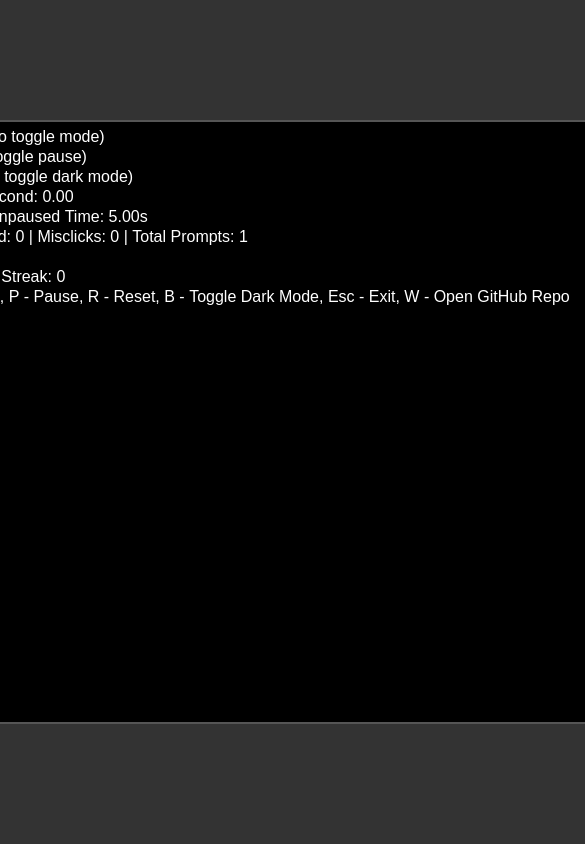
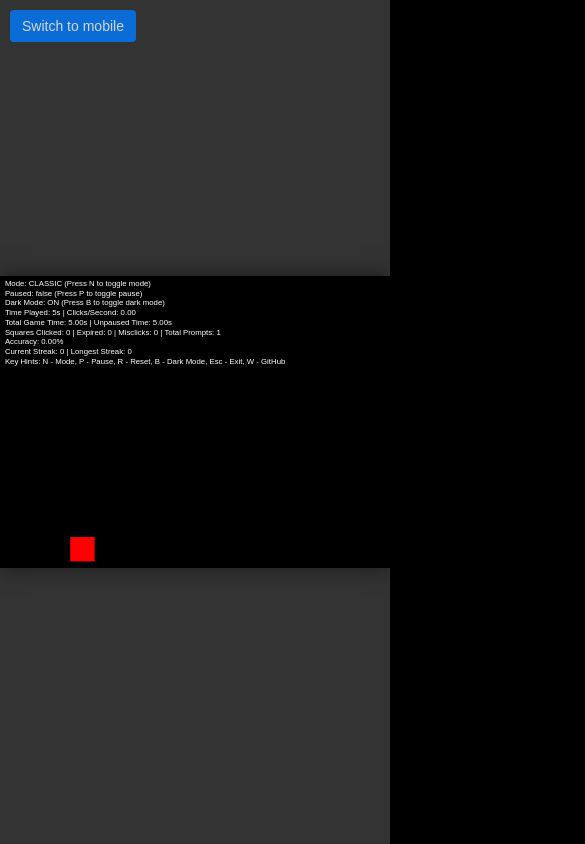
Before and after one commit to pemmyz/js_reactiongame, a plain HTML site: page js_reactiongame.html in a window 390 px wide. Shown: the top 844 px of the page, 585 px wide, since content can reach past the window. Drawn offline with Linux system fonts and the light colour scheme.

Commit message:
added mobile mode to full screen

```diff
--- a/js_reactiongame.html
+++ b/js_reactiongame.html
@@ -3,27 +3,37 @@
 <head>
   <meta charset="UTF-8">
   <title>Browser Reaction Game</title>
+  <meta name="viewport" content="width=device-width, initial-scale=1.0, user-scalable=no">
   <style>
-    body {
+    body, html {
       margin: 0;
       overflow: hidden;
-      background: #333;
+      background: #000; /* Black background for fullscreen letterboxing */
+      width: 100vw;
+      height: 100vh;
     }
     #container {
       display: flex;
       align-items: center;
       justify-content: center;
-      height: 100vh;
+      height: 100%;
+      width: 100%;
+      box-sizing: border-box;
+      background: #333;
     }
     .side-buttons {
       display: flex;
       flex-direction: column;
       gap: 10px;
       margin: 0 10px;
+      flex-shrink: 0;
+      z-index: 2;
     }
     canvas {
-      border: 2px solid #555;
+      /* The canvas will be sized by JS, but this helps it fit its container */
+      display: block; /* Removes bottom margin */
       background: #000;
+      box-shadow: 0 0 20px rgba(0,0,0,0.5);
     }
     button {
       padding: 8px 12px;
@@ -38,9 +48,39 @@
     button:hover {
       background: #777;
     }
+
+    /* Top Left Mobile Button */
+    #mobileBtn {
+      position: fixed;
+      top: 10px;
+      left: 10px;
+      z-index: 9999;
+      background: #007bff;
+      opacity: 0.8;
+    }
+    #mobileBtn:hover {
+      opacity: 1;
+      background: #0056b3;
+    }
+
+    /* --- FULLSCREEN / MOBILE MODE CSS --- */
+    /* When the body or html is in fullscreen mode: */
+    :fullscreen #container, ::-webkit-full-screen #container {
+        background: #000; /* Black background for letterboxing */
+    }
+
+    /* Hide side buttons in fullscreen to give canvas maximum space */
+    :fullscreen .side-buttons, ::-webkit-full-screen .side-buttons {
+        display: none;
+    }
+
+    /* JS now handles canvas scaling, so specific fullscreen canvas CSS is not needed */
   </style>
 </head>
 <body>
+
+  <button id="mobileBtn" onclick="goFull()">Switch to mobile</button>
+
   <div id="container">
     <div class="side-buttons">
       <button id="btnMode">Mode (N)</button>
@@ -50,7 +90,7 @@
       <button id="btnExit">Exit (Esc)</button>
       <button id="btnGitHub">GitHub (W)</button>
     </div>
-    <canvas id="gameCanvas" width="800" height="600"></canvas>
+    <canvas id="gameCanvas"></canvas> <!-- REMOVED fixed width/height attributes -->
     <div class="side-buttons">
       <button id="btnModeR">Mode (N)</button>
       <button id="btnPauseR">Pause (P)</button>
@@ -60,10 +100,23 @@
       <button id="btnGitHubR">GitHub (W)</button>
     </div>
   </div>
+
   <script>
+    // --- Fullscreen Scripts ---
+    function goFull() {
+      const el = document.documentElement;
+      if (el.requestFullscreen) {
+        el.requestFullscreen();
+      } else if (el.webkitRequestFullscreen) { // older Android/Safari fallback
+        el.webkitRequestFullscreen();
+      }
+    }
+
+
+
     // --- Constants ---
-    const WIDTH = 800;
-    const HEIGHT = 600;
+    const WIDTH = 800;  // Native game width
+    const HEIGHT = 600; // Native game height
     const SQUARE_SIZE = 50;
     const MAX_SQUARES = 10;
     const TIME_LIMIT = 5;
@@ -73,45 +126,29 @@
     const BLACK = "#000000";
     const RED = "#FF0000";
 
+    // --- Canvas and Scaling Setup ---
+    const canvas = document.getElementById("gameCanvas");
+    const ctx = canvas.getContext("2d");
+    const container = document.getElementById("container");
+
+    // Global transform variable
+    let scale = 1;
+
     // --- Date Check ---
     const today = new Date();
     const isAprilFools = today.getMonth() === 3 && today.getDate() === 1;
 
     // --- State Variables ---
-    let mode = "classic";
-    let paused = false;
-    let running = true;
-    let darkMode = true;
-
-    let squares = [];
-    let squaresClicked = 0;
-    let squaresExpired = 0;
-    let misclicks = 0;
-    let totalPrompts = 0;
-
-    let reactionTimes = [];
-    let currentStreak = 0;
-    let longestStreak = 0;
-
-    let startTime = getTime();
-    let unpausedTime = 0;
-    let lastFrameTime = getTime();
-
-    let followMode = false;
-    let followModeThreshold = isAprilFools ? (Math.floor(Math.random() * 16) + 10) : null;
-    let afPauseMode = false;
-    let afDisabled = false;
-
+    let mode = "classic", paused = false, running = true, darkMode = true;
+    let squares = [], squaresClicked = 0, squaresExpired = 0, misclicks = 0, totalPrompts = 0;
+    let reactionTimes = [], currentStreak = 0, longestStreak = 0;
+    let startTime = getTime(), unpausedTime = 0, lastFrameTime = getTime();
+    let followMode = false, followModeThreshold = isAprilFools ? (Math.floor(Math.random() * 16) + 10) : null;
+    let afPauseMode = false, afDisabled = false;
     let mousePos = { x: 0, y: 0 };
 
-    // --- Canvas Setup ---
-    const canvas = document.getElementById("gameCanvas");
-    const ctx = canvas.getContext("2d");
-
     // --- Helpers ---
-    function getTime() {
-      return performance.now() / 1000;
-    }
+    function getTime() { return performance.now() / 1000; }
 
     function resetGame() {
       squares = [];
@@ -122,14 +159,11 @@
       reactionTimes = [];
       currentStreak = 0;
       longestStreak = 0;
-
       startTime = getTime();
       unpausedTime = 0;
       lastFrameTime = getTime();
-
       paused = false;
       afPauseMode = false;
-
       if (!afDisabled && isAprilFools) {
         followMode = false;
         followModeThreshold = Math.floor(Math.random() * 16) + 10;
@@ -219,7 +253,11 @@
         lines.push(`Std Dev: ${stats.stdev.toFixed(2)}s | 25th: ${stats.p25.toFixed(2)}s | 75th: ${stats.p75.toFixed(2)}s`);
       }
 
-      lines.push("Key Hints: N - Toggle Mode, P - Pause, R - Reset, B - Toggle Dark Mode, Esc - Exit, W - Open GitHub Repo");
+      if (!document.fullscreenElement) {
+        lines.push("Key Hints: N - Mode, P - Pause, R - Reset, B - Dark Mode, Esc - Exit, W - GitHub");
+      } else {
+        lines.push("Tap 'Switch to Mobile' again or press ESC to exit fullscreen");
+      }
 
       lines.forEach(line => {
         ctx.fillText(line, 10, y);
@@ -237,6 +275,25 @@
     // --- Main Loop ---
     function gameLoop() {
       if (!running) return;
+
+      // --- 1. RESIZE & CALCULATE SCALE --- (NEW LOGIC)
+      const containerWidth = container.clientWidth;
+      const containerHeight = container.clientHeight;
+      const scaleX = containerWidth / WIDTH;
+      const scaleY = containerHeight / HEIGHT;
+      scale = Math.min(scaleX, scaleY);
+
+      const newCanvasWidth = WIDTH * scale;
+      const newCanvasHeight = HEIGHT * scale;
+      canvas.style.width = `${newCanvasWidth}px`;
+      canvas.style.height = `${newCanvasHeight}px`;
+
+      canvas.width = newCanvasWidth;
+      canvas.height = newCanvasHeight;
+
+      ctx.setTransform(scale, 0, 0, scale, 0, 0);
+
+      // --- 2. GAME LOGIC ---
       const now = getTime();
       const dt = now - lastFrameTime;
       lastFrameTime = now;
@@ -247,8 +304,7 @@
           if (squares.length === 0) squares.push(createSquare());
         } else if (mode === "hyper") {
           if (squares.length < MAX_SQUARES) squares.push(createSquare());
-        } else {
-          // superEasy
+        } else { // superEasy
           if (squares.length === 0) {
             totalPrompts++;
             squares.push({ x: mousePos.x - SQUARE_SIZE/2, y: mousePos.y - SQUARE_SIZE/2, size: SQUARE_SIZE, createdAt: now });
@@ -274,8 +330,9 @@
         });
       }
 
+      // --- 3. DRAWING ---
       ctx.fillStyle = darkMode ? BLACK : WHITE;
-      ctx.fillRect(0, 0, WIDTH, HEIGHT);
+      ctx.fillRect(0, 0, WIDTH, HEIGHT); // Clears the logical 800x600 area
       drawSquares();
       drawStats();
 
@@ -291,12 +348,17 @@
     }
 
     // --- Event Handling ---
-    canvas.addEventListener("mousedown", event => {
+    function handleInteraction(clientX, clientY) {
         if (paused) return;
         const rect = canvas.getBoundingClientRect();
-      const pos = { x: event.clientX - rect.left, y: event.clientY - rect.top };
 
-      if (mode === "superEasy") {
+        // Convert screen coordinates to native 800x600 game coordinates
+        const pos = {
+            x: (clientX - rect.left) / scale,
+            y: (clientY - rect.top) / scale
+        };
+
+        if (mode === "superEasy" && squares.length > 0) {
             squaresClicked++;
             reactionTimes.push(getTime() - squares[0].createdAt);
             currentStreak++;
@@ -308,6 +370,7 @@
         const hitIndex = squares.findIndex(sq =>
             pos.x >= sq.x && pos.x <= sq.x + sq.size &&
             pos.y >= sq.y && pos.y <= sq.y + sq.size);
+
         if (hitIndex !== -1) {
             squaresClicked++;
             reactionTimes.push(getTime() - squares[hitIndex].createdAt);
@@ -318,12 +381,25 @@
             misclicks++;
             currentStreak = 0;
         }
+    }
+
+    canvas.addEventListener("mousedown", e => {
+        e.preventDefault();
+        handleInteraction(e.clientX, e.clientY);
     });
+
+    canvas.addEventListener("touchstart", e => {
+        e.preventDefault();
+        const touch = e.touches[0];
+        handleInteraction(touch.clientX, touch.clientY);
+    }, { passive: false });
+
 
     canvas.addEventListener("mousemove", event => {
       const rect = canvas.getBoundingClientRect();
-      mousePos.x = event.clientX - rect.left;
-      mousePos.y = event.clientY - rect.top;
+      // Convert screen coordinates to native 800x600 game coordinates
+      mousePos.x = (event.clientX - rect.left) / scale;
+      mousePos.y = (event.clientY - rect.top) / scale;
     });
 
     function togglePause() {
```
Lines whose indentation alone changed are shown as unchanged.
